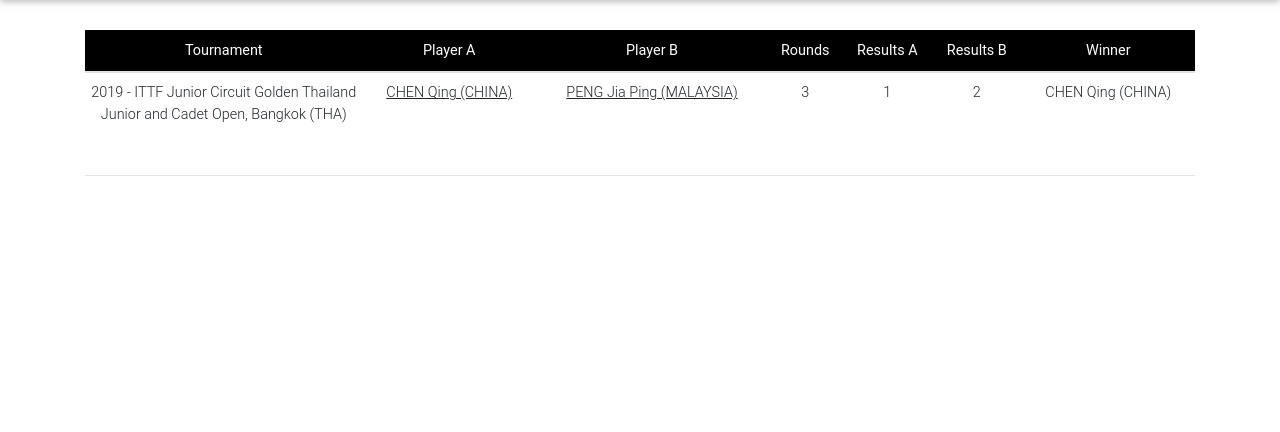
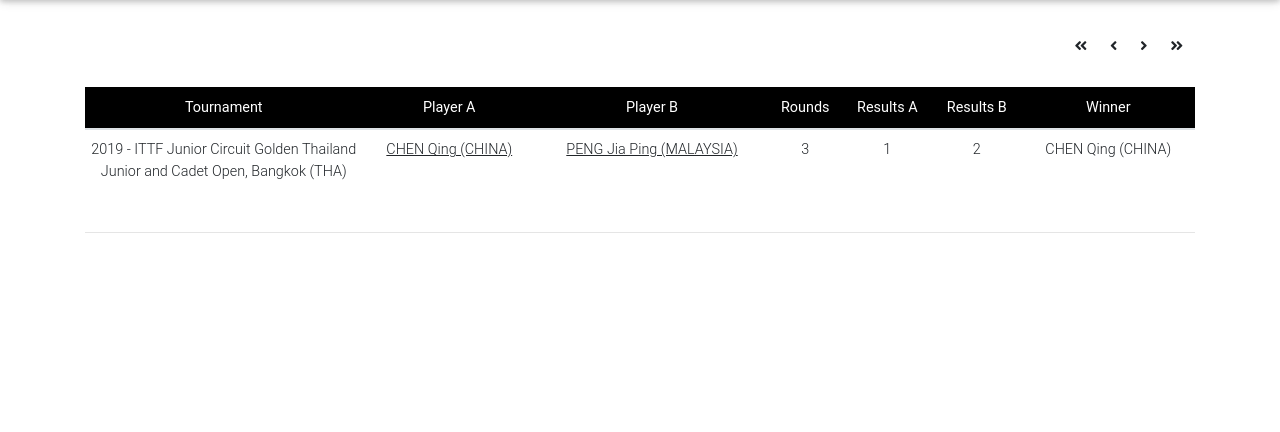
Before and after one commit to billy-codes/tabletennisdashboard, a PHP site: page /matches.php in a window 1280 px wide. Shown: the part 66-498 px from the top of the page. Run offline with PHP 8.4, Linux system fonts and the light colour scheme; data comes from the database, SQL or seed files in the repository; some libraries are stand-ins or nearby versions.

Commit message:
Implemented pagination on tournaments list

```diff
--- a/matches.php
+++ b/matches.php
@@ -213,7 +213,27 @@
 
                             ?>
 
-
+                            <!-- PAGINATION -->
+                            <tr>
+                                <ul class="pagination pg-blue justify-content-end">
+                                    <li class="page-item">
+                                        <a href="?pageno=1" class="page-link"><i class="fas fa-angle-double-left"></i></a>
+                                    </li>
+                                    <li class="<?php if($pageno <= 1){ echo ''; } ?> page-item">
+                                        <a href="<?php if($pageno <= 1){ echo '#'; } else { echo "?pageno=".($pageno - 1); } ?>" class="page-link">
+                                            <i class="fas fa-angle-left"></i>
+                                        </a>
+                                    </li>
+                                    <li class="<?php if($pageno >= $total_pages){ echo ''; } ?> page-item">
+                                        <a href="<?php if($pageno >= $total_pages){ echo '#'; } else { echo "?pageno=".($pageno + 1); } ?>" class="page-link">
+                                            <i class="fas fa-angle-right"></i>
+                                        </a>
+                                    </li>
+                                    <li class="page-item"><a href="?pageno=<?php echo $total_pages; ?>" class="page-link"><i class="fas fa-angle-double-right"></i></a>
+                                    </li>
+                                </ul>
+                            </tr>
+                            <!-- PAGINATION -->
 
                         </tbody>
                     </table>
```
